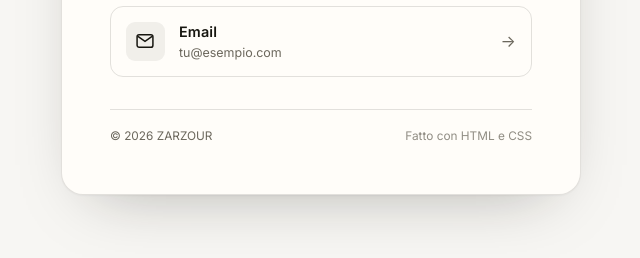
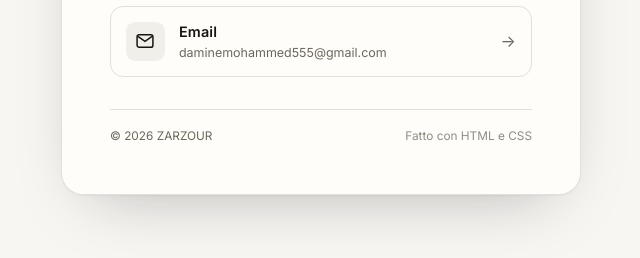
Before and after one commit to eharhzfha/eharhzfha.github.io, a plain HTML site: page index.html in a window 1280 px wide. Shown: the part 542-800 px from the top of the page, without its empty margins (319-959 px from the left). Drawn offline with Linux system fonts and the light colour scheme.

Commit message:
Set contact email

```diff
--- a/index.html
+++ b/index.html
@@ -77,8 +77,7 @@
           <span class="arrow" aria-hidden="true">→</span>
         </a>
 
-        <!-- TODO: inserisci la tua email reale -->
-        <a class="link" href="mailto:tu@esempio.com">
+        <a class="link" href="mailto:daminemohammed555@gmail.com">
           <span class="link-icon" aria-hidden="true">
             <svg viewBox="0 0 24 24" fill="none" stroke="currentColor" stroke-width="1.8" width="20" height="20">
               <rect x="2.5" y="4.5" width="19" height="15" rx="2.5" />
@@ -87,7 +86,7 @@
           </span>
           <span class="link-text">
             <strong>Email</strong>
-            <small>tu@esempio.com</small>
+            <small>daminemohammed555@gmail.com</small>
           </span>
           <span class="arrow" aria-hidden="true">→</span>
         </a>
```
